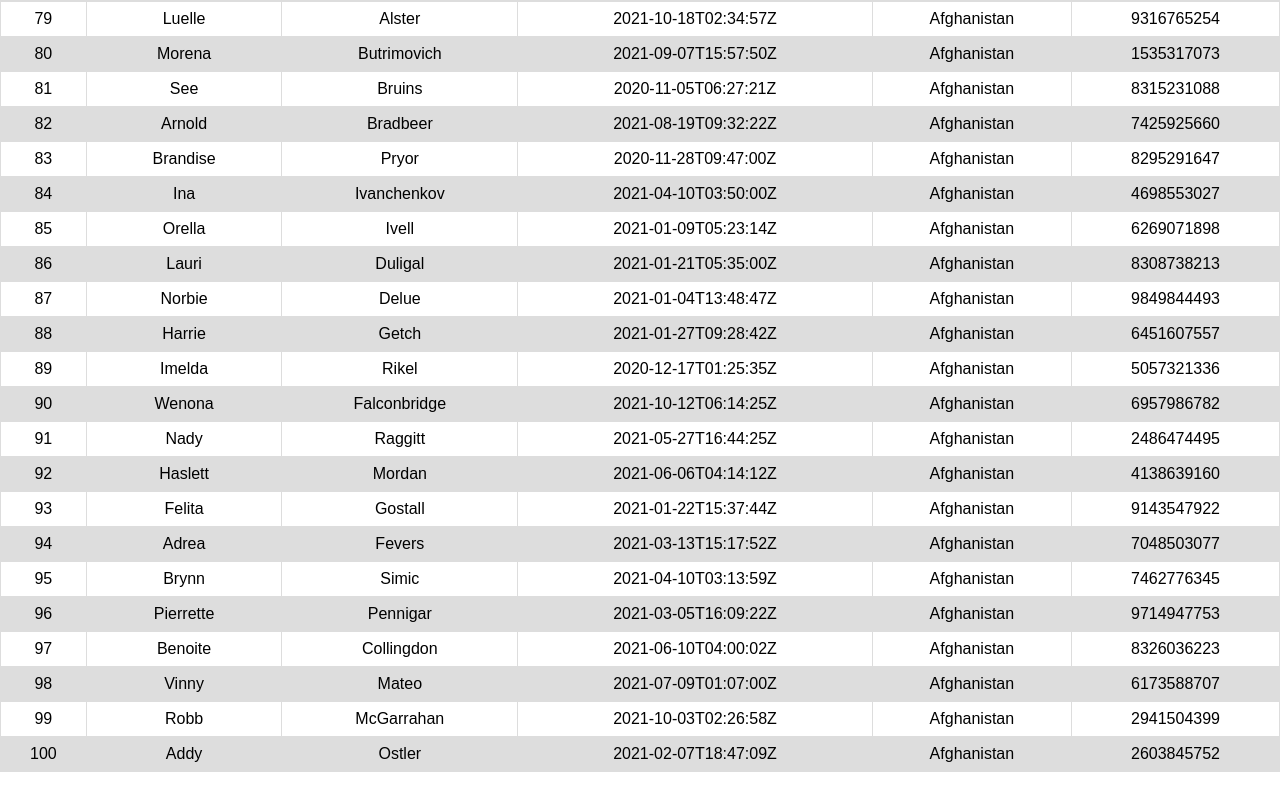
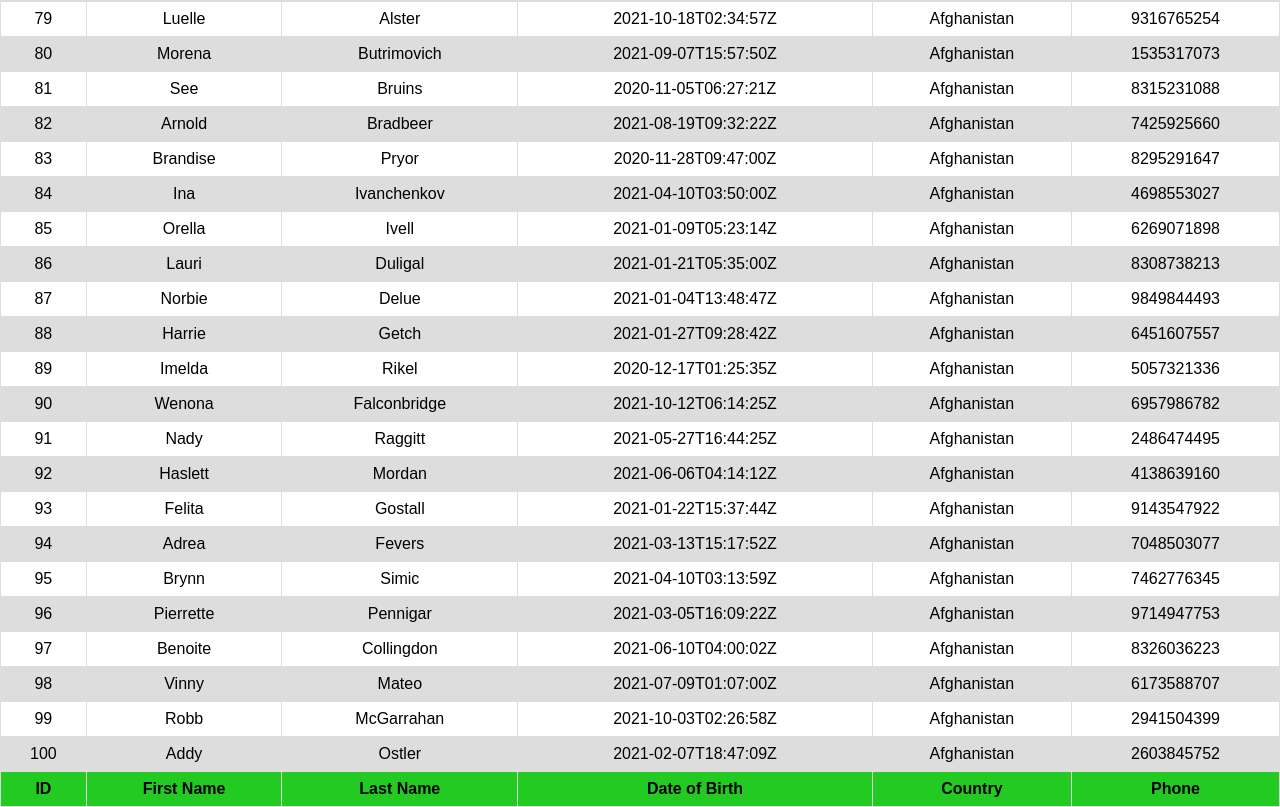
Before and after one commit to Nimith-M-Gowda/React-Tables, a React (Create React App) app: page / in a window 1280 px wide. Shown: the part 2764-3571 px from the top of the page. Before the commit the page ends 3536 px from the top, so only its background shows below. Built offline with nearby package versions, Linux system fonts and the light colour scheme.

Commit message:
chhore(Footer): added footer

```diff
--- a/src/components/BasicTable.js
+++ b/src/components/BasicTable.js
@@ -15,8 +15,14 @@ function BasicTable(props) {
     data: memoizedData,
   });
 
-  const { getTableProps, getTableBodyProps, headerGroups, rows, prepareRow } =
-    TableInstance;
+  const {
+    getTableProps,
+    getTableBodyProps,
+    headerGroups,
+    footerGroups,
+    rows,
+    prepareRow,
+  } = TableInstance;
 
   return (
     <div>
@@ -45,6 +51,15 @@ function BasicTable(props) {
             );
           })}
         </tbody>
+        <tfoot>
+          {footerGroups.map((footerGroup) => (
+            <tr {...footerGroup.getFooterGroupProps()}>
+              {footerGroup.headers.map((column) => (
+                <th {...column.getFooterProps}>{column.render("Footer")}</th>
+              ))}
+            </tr>
+          ))}
+        </tfoot>
       </table>
     </div>
   );
--- a/src/utils/Columns.js
+++ b/src/utils/Columns.js
@@ -1,26 +1,32 @@
 const Columns = [
   {
     Header: "ID",
+    Footer: "ID",
     accessor: "id",
   },
   {
     Header: "First Name",
+    Footer: "First Name",
     accessor: "first_name",
   },
   {
     Header: "Last Name",
+    Footer: "Last Name",
     accessor: "last_name",
   },
   {
     Header: "Date of Birth",
+    Footer: "Date of Birth",
     accessor: "date_of_birth",
   },
   {
     Header: "Country",
+    Footer: "Country",
     accessor: "country",
   },
   {
     Header: "Phone",
+    Footer: "Phone",
     accessor: "phone",
   },
 ];
```
